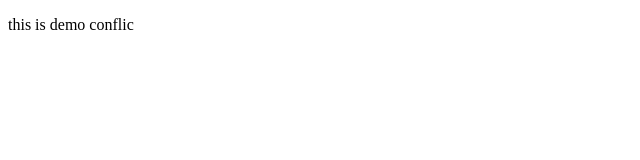
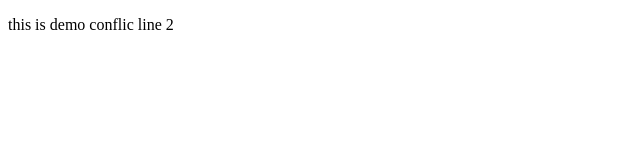
Before and after one commit to dungphamdev/learning-git, a plain HTML site: page index.html in a window 1280 px wide. Shown: the full height of the page, 0-640 px from the left. Drawn offline with Linux system fonts and the light colour scheme.

Commit message:
Update index.html

```diff
--- a/index.html
+++ b/index.html
@@ -7,6 +7,6 @@
     <title>Document</title>
 </head>
 <body>
-    <p>this is demo conflic</p>
+    <p>this is demo conflic line 2</p>
 </body>
 </html>
```
